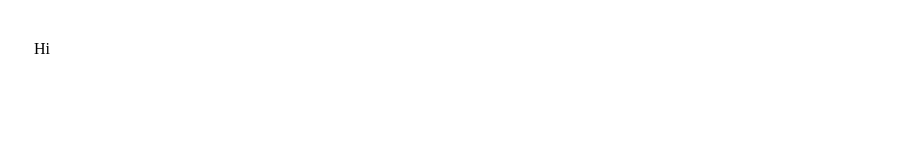
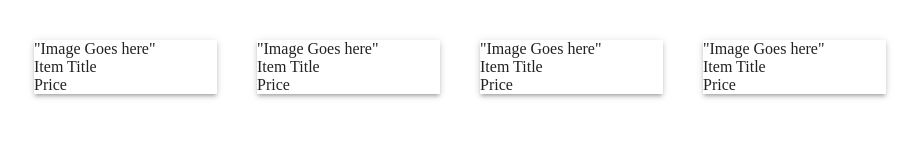
Before and after one commit to ronBP95/big_store, a Gatsby site: page /shop in a window 1280 px wide. Shown: the whole page, without its empty margins (180-1099 px from the left). Built offline with nearby package versions, Linux system fonts and the light colour scheme; Gatsby itself is replaced by a stand-in of ours.

Commit message:
Built out basic shop grid

```diff
--- a/src/pages/shop.js
+++ b/src/pages/shop.js
@@ -1,11 +1,16 @@
-import { Container} from '@mui/material';
+import { Grid, Container } from '@mui/material';
 import React from 'react';
 import ShopCard from '../components/ShopCard/ShopCard'
 
 const Shop = () => {
     return (
-        <Container sx={{ width: 900, marginY: 5}}>
-            Hi
+        <Container sx={{marginY: 5, width: 900}}>
+            <Grid container spacing={5}>
+                <ShopCard />
+                <ShopCard />
+                <ShopCard />
+                <ShopCard />
+            </Grid>
         </Container>
     );
 }
```
Also changed, not shown: src/components/ShopNav/ShopNav.js (added).
